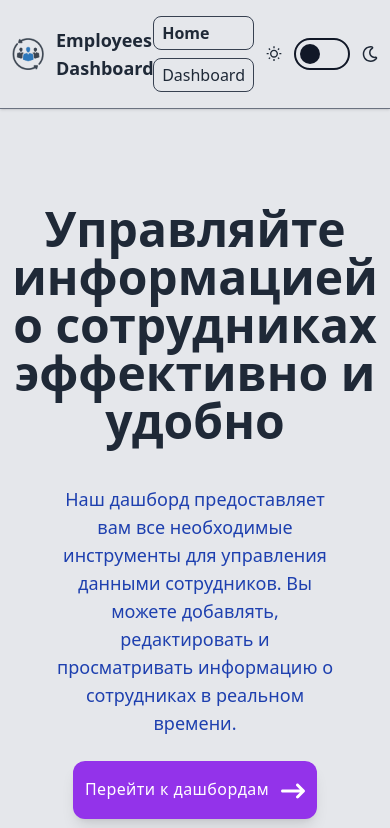
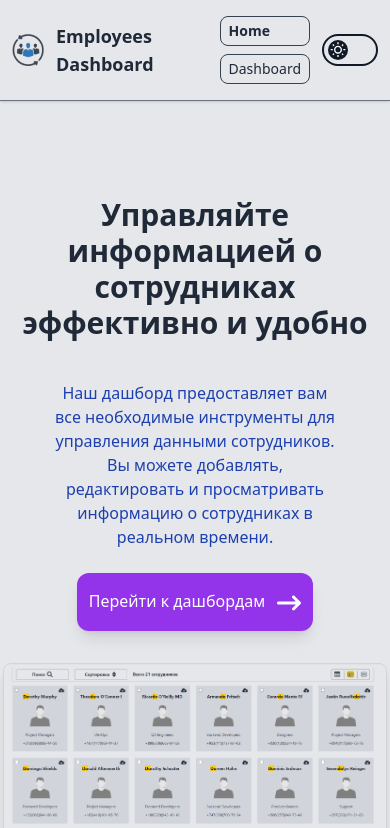
Before and after one commit to TecHeReTiC3141/kaspersky_test, a React (Vite) app: page / in a window 390 px wide. Shown: the top 828 px of the page. Built offline with nearby package versions, Linux system fonts and the light colour scheme.

Commit message:
Layout is more responsive, bug with sorting when group is undefined has been fixed

```diff
--- a/src/HomePage.tsx
+++ b/src/HomePage.tsx
@@ -5,16 +5,16 @@ export default function HomePage() {
 
     return (
         <main className="flex flex-col items-center justify-center flex-grow max-w-5xl mx-auto">
-            <h2 className="mt-20 mb-10 text-5xl font-bold text-center">
+            <h2 className="mt-20 mb-10 text-3xl sm:text-5xl font-bold text-center">
                 Управляйте информацией о сотрудниках эффективно и удобно
             </h2>
-            <p className="text-center text-lg mb-6 px-12 text-blue-800 dark:text-purple-300 font-thin">
+            <p className="text-center sm:text-lg mb-6 px-12 text-blue-800 dark:text-purple-300 font-thin">
                 Наш дашборд предоставляет вам все необходимые инструменты для управления данными сотрудников. Вы
                 можете добавлять, редактировать и просматривать информацию о сотрудниках в реальном времени.
             </p>
             <div className="flex justify-center space-x-5 items-start">
                 <Link to="/dashboard"
-                      className="bg-purple-600 text-white py-4 px-3 shadow-lg tracking-wide rounded-xl hover:bg-purple-700">
+                      className="bg-purple-600 text-white py-4 px-3 shadow-lg sm:tracking-wide rounded-xl hover:bg-purple-700">
                     Перейти к дашбордам
                     <FaArrowRightLong size={24} className="ml-3 inline"/>
                 </Link>
@@ -26,7 +26,7 @@ export default function HomePage() {
             </div>
             <div className="w-full hidden dark:block">
                 <img src="/landing_screen_dark.png" alt="Landing screen"
-                     className="mt-8 shadow-lg border border-gray-300 rounded-lg"/>
+                     className="mt-8 shadow-lg shadow-gray-500 border border-gray-300 rounded-lg"/>
             </div>
         </main>
     )
--- a/src/components/Header.tsx
+++ b/src/components/Header.tsx
@@ -19,16 +19,16 @@ export default function Header() {
         <header className="w-full flex items-center border-b border-gray-500 px-3 sm:px-8 py-4 gap-x-3 sm:gap-x-8 shadow mb-4 ">
             <Link to="/" className="flex items-center gap-x-3">
 
-                <img src="/logo_tranparent.png" alt="Logo" className="w-8 md:w-12 object-cover"/>
-                <h3 className="text-lg sm:text-xl md:text-2xl font-bold">Employees Dashboard</h3>
+                <img src="/logo_tranparent.png" alt="Logo" className="w-14 xs:w-8 md:w-12 object-cover"/>
+                <h3 className="hidden xs:block xs:text-lg sm:text-xl md:text-2xl font-bold">Employees Dashboard</h3>
             </Link>
-            <div className="hidden xs:block flex-1"/>
+            <div className="flex-1"/>
             <nav className="flex flex-col sm:flex-row gap-x-3 gap-y-2">
                 {
                     links.map(({ text, to }) => (
                         <NavLink to={to} key={to}
                                  className={({ isActive }) =>
-                                     clsx("border border-gray-700 dark:border-gray-400 px-2 py-1 rounded-lg hover:underline md:text-lg hover:shadow",
+                                     clsx("border border-gray-700 dark:border-gray-400 px-2 py-1 rounded-lg hover:underline max-sm:text-sm md:text-lg hover:shadow",
                                          isActive && "font-bold")}>
                             {text}
                         </NavLink>
--- a/src/components/ThemeSwitcher.tsx
+++ b/src/components/ThemeSwitcher.tsx
@@ -15,12 +15,17 @@ export default function ThemeSwitcher() {
 
     return (
         <button onClick={handleThemeSwitch} className="flex gap-3 items-center cursor-pointer">
-            <MdOutlineWbSunny/>
-            <div className="rounded-full w-14 h-8 border-2 border-gray-900 dark:border-white bg-transparent p-2 relative">
+            <MdOutlineWbSunny className="hidden sm:block"/>
+            <div
+                className="rounded-full w-14 h-8 border-2 border-gray-900 dark:border-white bg-transparent p-2 relative">
                 <div
-                    className="h-5 w-5 rounded-full absolute left-1 dark:left-7 top-1 bg-gray-900 dark:bg-white transition-all duration-300" />
+                    className="h-5 w-5 rounded-full absolute left-1 dark:left-7 top-1 flex items-center justify-center
+                    bg-gray-900 dark:bg-white transition-all duration-300">
+                    <MdOutlineWbSunny className="text-white dark:hidden  sm:hidden"/>
+                    <FaRegMoon className="text-black hidden dark:block dark:sm:hidden"/>
+                </div>
             </div>
-            <FaRegMoon/>
+            <FaRegMoon className="hidden sm:block"/>
         </button>
     );
 }
--- a/src/components/dashboardToolbar/SearchDropdown.tsx
+++ b/src/components/dashboardToolbar/SearchDropdown.tsx
@@ -7,7 +7,7 @@ export default function SearchDropdown() {
     return (
         <div
             className="w-56 border border-gray-500 rounded-md overflow-hidden transition-all duration-200
-                        h-11 hover:h-48 text-center max-sm:w-10 max-sm:hover:w-48 group
+                        h-11 hover:h-48 text-center max-sm:w-10 max-sm:min-w-10 max-sm:hover:w-48 group
                         z-10 bg-gray-200 dark:bg-gray-800 pt-1.5 flex flex-col gap-y-3 items-center max-md:text-sm">
             <h5 className="sm:text-lg font-bold flex items-center gap-x-2">
                 <span className="hidden sm:block group-hover:block">Поиск</span>
@@ -16,7 +16,7 @@ export default function SearchDropdown() {
             <label htmlFor="searchField" className="block">
                 <p>Поле поиска:</p>
                 <select name="searchField" id="searchField"
-                        className="mt-2 dark:bg-gray-600 focus:outline-none  max-sm:w-28" value={searchField || "none"}
+                        className="mt-2 dark:bg-gray-600 focus:outline-none  max-sm:w-28 max-lg:w-32" value={searchField || "none"}
                         onChange={event => {
                             const newValue = event.currentTarget.value === "none" ? null : event.currentTarget.value;
                             setSearchField(newValue as keyof Employee);
@@ -34,7 +34,7 @@ export default function SearchDropdown() {
                 <p>Что нужно найти:</p>
                 <input type="text" placeholder="Поиск..." name="searchValue" value={searchValue}
                        onChange={event => setSearchValue(event.currentTarget.value)}
-                       className="bg-transparent px-2 py-1 mt-2 flex-1 focus:outline-none max-sm:w-28 border border-gray-500 rounded-md"/>
+                       className="bg-transparent px-2 py-1 mt-2 flex-1 focus:outline-none max-sm:w-28 max-lg:w-32 border border-gray-500 rounded-md"/>
             </label>
 
         </div>
--- a/src/components/dashboardToolbar/SortDropdown.tsx
+++ b/src/components/dashboardToolbar/SortDropdown.tsx
@@ -9,7 +9,7 @@ export default function SortDropdown() {
     return (
         <div
             className="w-56 border border-gray-500 rounded-md overflow-hidden transition-all duration-200
-                        h-11 hover:h-48 max-sm:w-10 max-sm:hover:w-48 group
+                        h-11 hover:h-48 max-sm:w-10 max-sm:min-w-10 max-sm:hover:w-48 group
                           text-center z-10 bg-gray-200 dark:bg-gray-800 pt-1.5 flex flex-col gap-y-3 items-center max-sm:text-sm">
             <h5 className="sm:text-lg font-bold flex items-center gap-x-2">
                 <span className="hidden sm:block group-hover:block">Сортировка</span>
@@ -17,7 +17,7 @@ export default function SortDropdown() {
             </h5>
             <label htmlFor="sortedField" className="block">
                 <p>Поле сортировки:</p>
-                <select name="sortedField" id="sortedField" className="mt-2 dark:bg-gray-600 max-sm:w-24 focus:outline-none"
+                <select name="sortedField" id="sortedField" className="mt-2 dark:bg-gray-600 max-sm:w-24 max-lg:w-32 focus:outline-none"
                         value={sortedField || "none"}
                         onChange={event => {
                             const newValue = event.currentTarget.value === "none" ? null : event.currentTarget.value;
@@ -31,9 +31,9 @@ export default function SortDropdown() {
                     <option value="phoneNumber">Номер телефона</option>
                 </select>
             </label>
-            <p className="max-sm:text-sm">Направление сортировки:</p>
+            <p className="md:text-sm ">Направление сортировки:</p>
             <button onClick={() => setIsSortAscending(prev => !prev)}
-                    className="flex gap-3 items-center cursor-pointer">
+                    className="flex gap-x-1 sm:gap-x-3 items-center cursor-pointer">
                 <FaSortAlphaDownAlt size={24}/>
                 <div
                     className="rounded-full w-14 h-8 border-2 border-gray-900 dark:border-white bg-transparent p-2 relative">
--- a/src/components/dashboards/CardEntry.tsx
+++ b/src/components/dashboards/CardEntry.tsx
@@ -34,7 +34,7 @@ export default function CardEntry({ employee, setIsSelected, isSelected }: Entry
                         autoEscape={true}
                         textToHighlight={employee.group || "Unmanaged"}
                     /> : employee.group || "Unmanaged"}</p>
-            <p>{searchField === "phoneNumber" && searchValue ? <Highlighter
+            <p className="max-sm:text-sm">{searchField === "phoneNumber" && searchValue ? <Highlighter
                 highlightClassName="bg-yellow-400 dark:bg-yellow-500"
                 searchWords={[ searchValue ]}
                 autoEscape={true}
```
Also changed, not shown: src/DashboardPage.tsx (+20 -14 lines).
